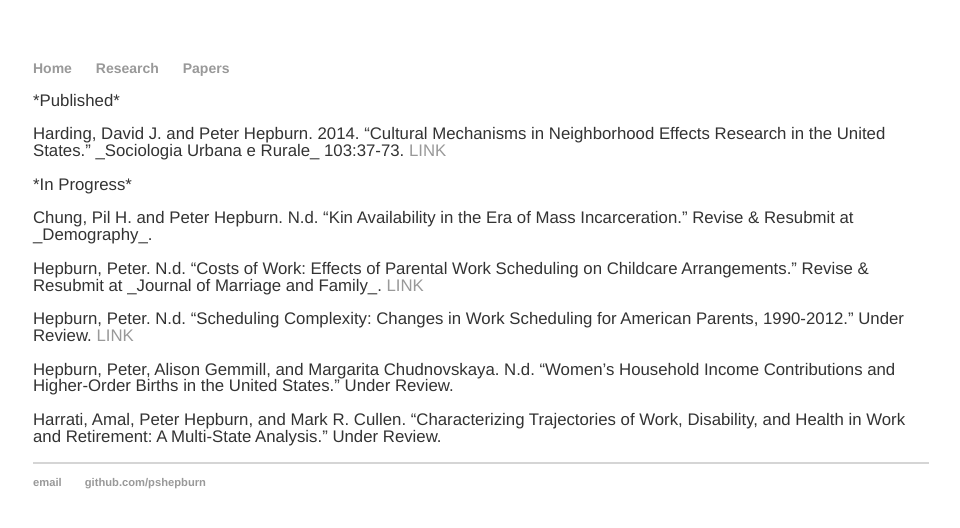
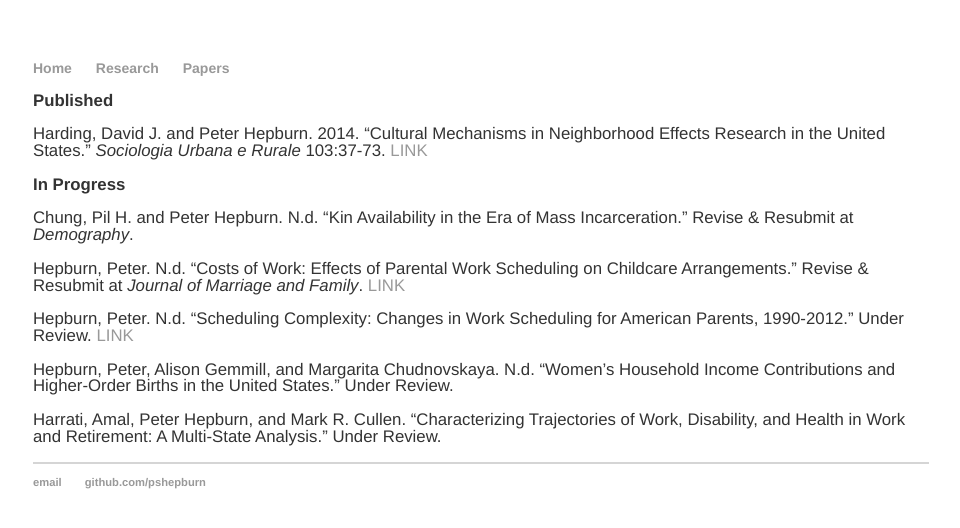
Before and after one commit to pshepburn/pshepburn.github.io, a Jekyll site: the page built from papers.html, in a window 1280 px wide. Shown: the top 528 px of the page, without its empty margins (159-1119 px from the left). Built offline with Jekyll 4.4.1, drawn with Linux system fonts in a browser that asks for light colours.

Commit message:
emphasis

```diff
--- a/papers.html
+++ b/papers.html
@@ -3,11 +3,11 @@ layout: default
 title: Papers
 ---
 <div class="blurb">
-	<p>*Published*</p>
-	<p>Harding, David J. and Peter Hepburn. 2014. “Cultural Mechanisms in Neighborhood Effects Research in the United States.” _Sociologia Urbana e Rurale_ 103:37-73. <a href="/harding_hepburn_2014.pdf">LINK</a></p>
-	<p>*In Progress*</p>
-	<p>Chung, Pil H. and Peter Hepburn. N.d. “Kin Availability in the Era of Mass Incarceration.” Revise & Resubmit at _Demography_.</p>
-	<p>Hepburn, Peter. N.d. “Costs of Work: Effects of Parental Work Scheduling on Childcare Arrangements.” Revise & Resubmit at _Journal of Marriage and Family_. <a href="/hepburn_2_050317.pdf">LINK</a></p>
+	<p><strong>Published</strong></p>
+	<p>Harding, David J. and Peter Hepburn. 2014. “Cultural Mechanisms in Neighborhood Effects Research in the United States.” <em>Sociologia Urbana e Rurale</em> 103:37-73. <a href="/harding_hepburn_2014.pdf">LINK</a></p>
+	<p><strong>In Progress</strong></p>
+	<p>Chung, Pil H. and Peter Hepburn. N.d. “Kin Availability in the Era of Mass Incarceration.” Revise & Resubmit at <em>Demography</em>.</p>
+	<p>Hepburn, Peter. N.d. “Costs of Work: Effects of Parental Work Scheduling on Childcare Arrangements.” Revise & Resubmit at <em>Journal of Marriage and Family</em>. <a href="/hepburn_2_050317.pdf">LINK</a></p>
 	<p>Hepburn, Peter. N.d. “Scheduling Complexity: Changes in Work Scheduling for American Parents, 1990-2012.” Under Review. <a href="/hepburn_1_041517.pdf">LINK</a></p>
 	<p>Hepburn, Peter, Alison Gemmill, and Margarita Chudnovskaya. N.d. “Women’s Household Income Contributions and Higher-Order Births in the United States.” Under Review.</p>
 	<p>Harrati, Amal, Peter Hepburn, and Mark R. Cullen. “Characterizing Trajectories of Work, Disability, and Health in Work and Retirement: A Multi-State Analysis.” Under Review.</p>
```
